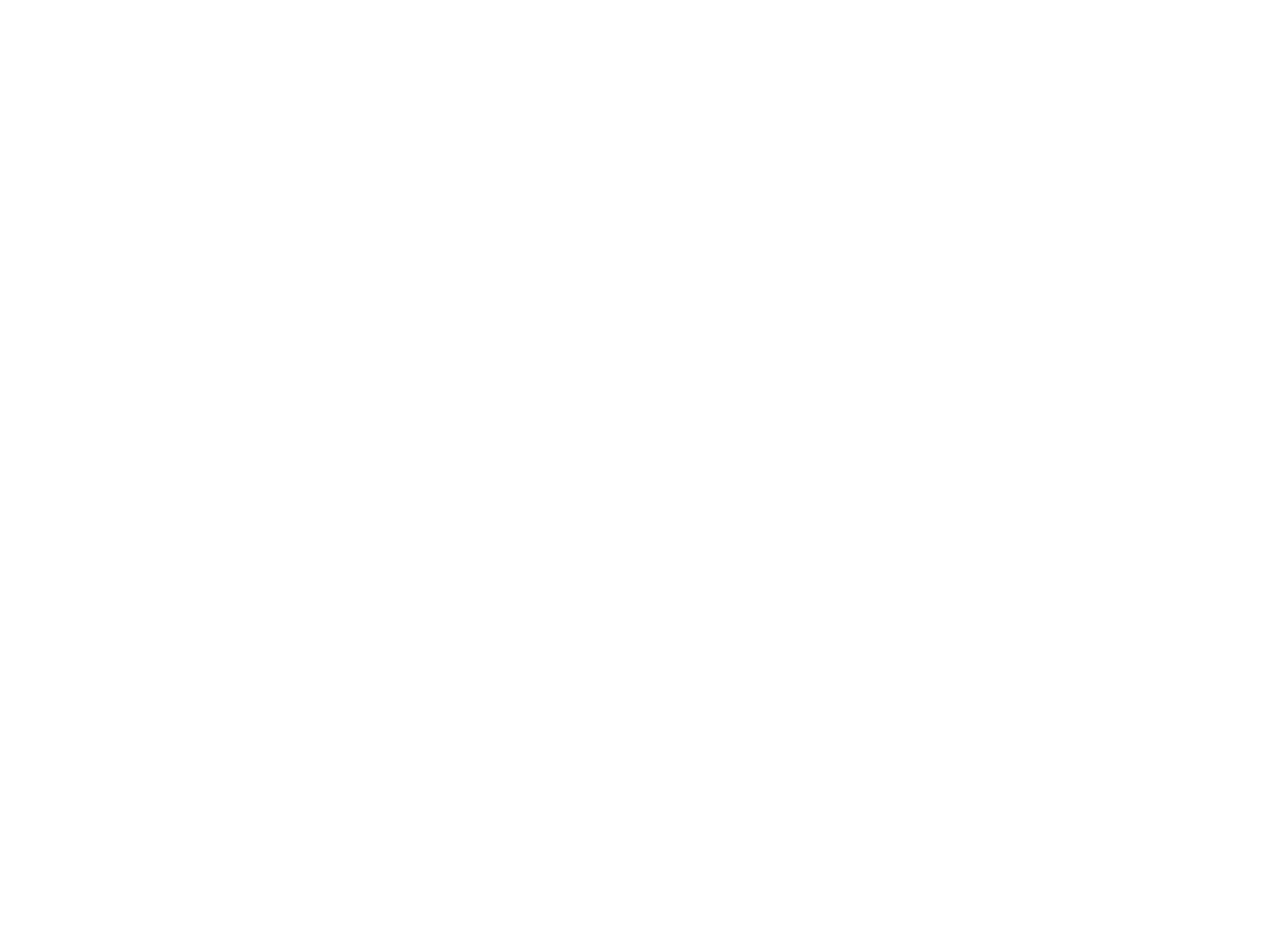
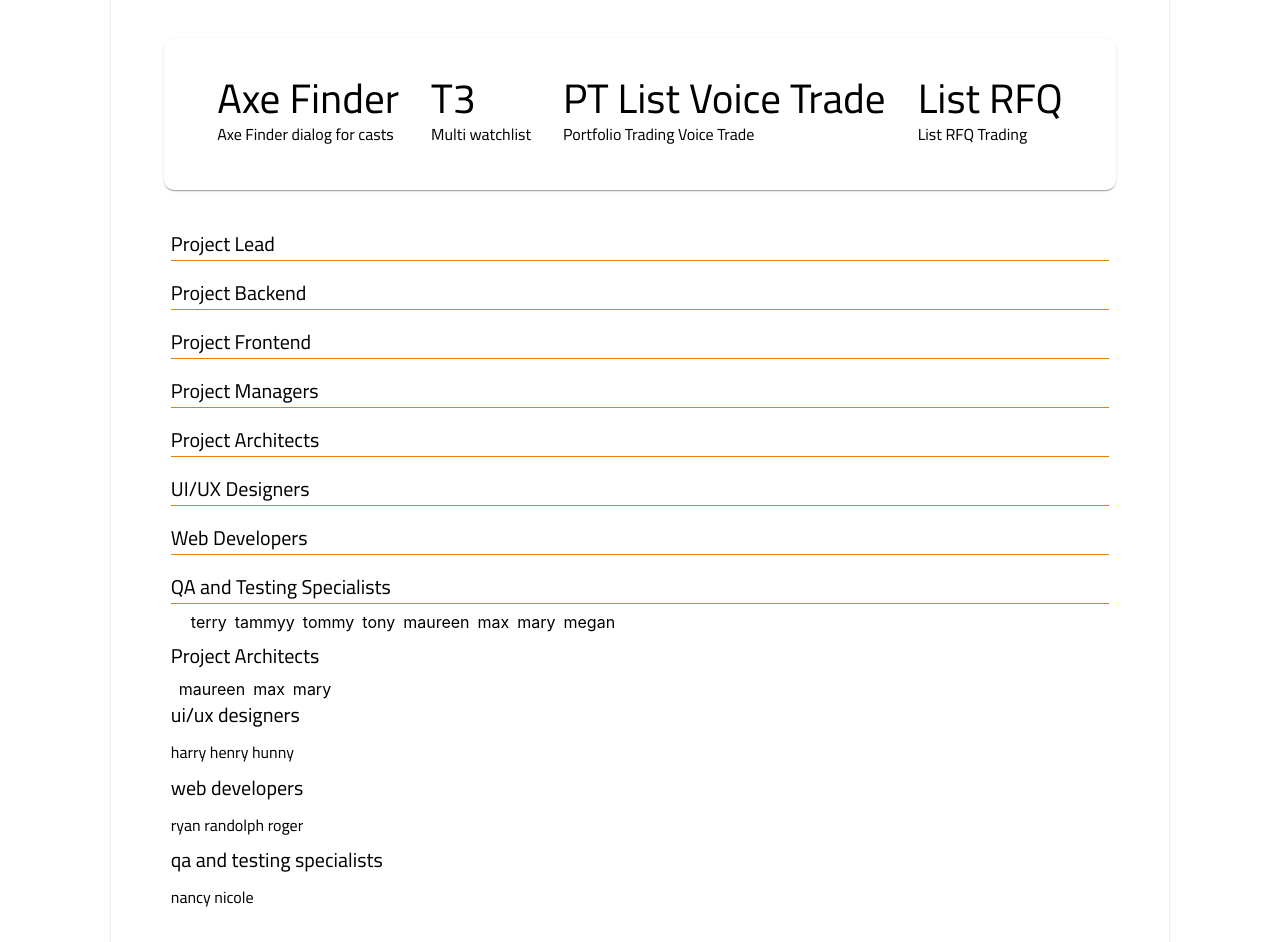
Before and after one commit to mamaducks/projecttrumid, a React (Create React App) app: page /project in a window 1280 px wide. Before the commit this address had no page. Before the commit the page ends 800 px from the top, so only its background shows below. Built offline with nearby package versions, Linux system fonts and the light colour scheme.

Commit message:
added project route

```diff
--- a/src/App.js
+++ b/src/App.js
@@ -2,6 +2,7 @@
 import { Profile } from "./components/Profile/Profile";
 import { Dashboard } from "./components/Dashboard/Dashboard";
 // import ProfilePage from "./ProfileCard";
+import { Project } from "./components/Project/Project";
 import { ThemeProvider } from "@mui/material/styles";
 import theme from "./theme";
 import { Routes, Route } from "react-router-dom";
@@ -14,7 +15,7 @@
         <Route path="/profile/:profileId" element={<Profile />} />
 
         <Route path="/" element={<Dashboard />} />
-
+        <Route path="/project" element={<Project />} />
       </Routes>
 
       {/* <Projects /> */}
--- a/src/components/Profile/Profile.jsx
+++ b/src/components/Profile/Profile.jsx
@@ -37,7 +37,7 @@
     return <div>User Profile not found</div>;
   }
 
-  const { name, title, image, badges = [], projects = [] } = userInfo;
+  const { name, title,  badges = [], projects = [] } = userInfo;
 
   return (
     <Box sx={{ backgroundColor: "#001e4b" }}>
--- a/src/components/Project/Project.jsx
+++ b/src/components/Project/Project.jsx
@@ -4,8 +4,8 @@
 import Link from "@mui/material/Link";
 import Stack from "@mui/material/Stack";
 import Container from "@mui/material/Container";
-import { projects } from "./data";
-import { Card, Divider, Paper } from "@mui/material";
+import { projects } from "../../data";
+import { Card, CardContent, Divider, Paper } from "@mui/material";
 
 const titles = [
   "Project Lead",
@@ -32,12 +32,34 @@
 let i = "";
 let both = [...titles, ...peeps];
 
-export default function Types() {
+export function Project() {
   return (
     <Container>
-      <Paper>
-        {projects.map((project) => (
-          <Box
+      <Paper square={true}>
+
+          <Card>
+            {projects.map((project) => (
+ <CardContent  key={project.id} sx={{ display: "flex", flexDirection: "column" }}>
+                <Box sx={{ alignSelf: "center" }}>
+                  <Box sx={{ typography: "h3" }}>{project.name}</Box>
+                  <Box display="flex" alignItems="center">
+                    <Box
+                      sx={{
+                        typography: "body1",
+                        // textAlign: "flex-end",
+                        flexGrow: 1,
+                      }}
+                    >
+                      {project.desc}
+                    </Box>
+                    <Box my={1} typography="subtitle1" alignSelf="center">
+
+                    </Box>
+                  </Box>
+                </Box>
+                </CardContent>
+            ))}
+          {/* <Box
             sx={{
               mx: "auto",
               typography: "h4",
@@ -54,8 +76,10 @@
             >
               {project.desc}
             </Box>
-          </Box>
-        ))}
+          </Box> */}
+        </Card>
+
+
         <Box
           sx={{
             px: 15,
```
